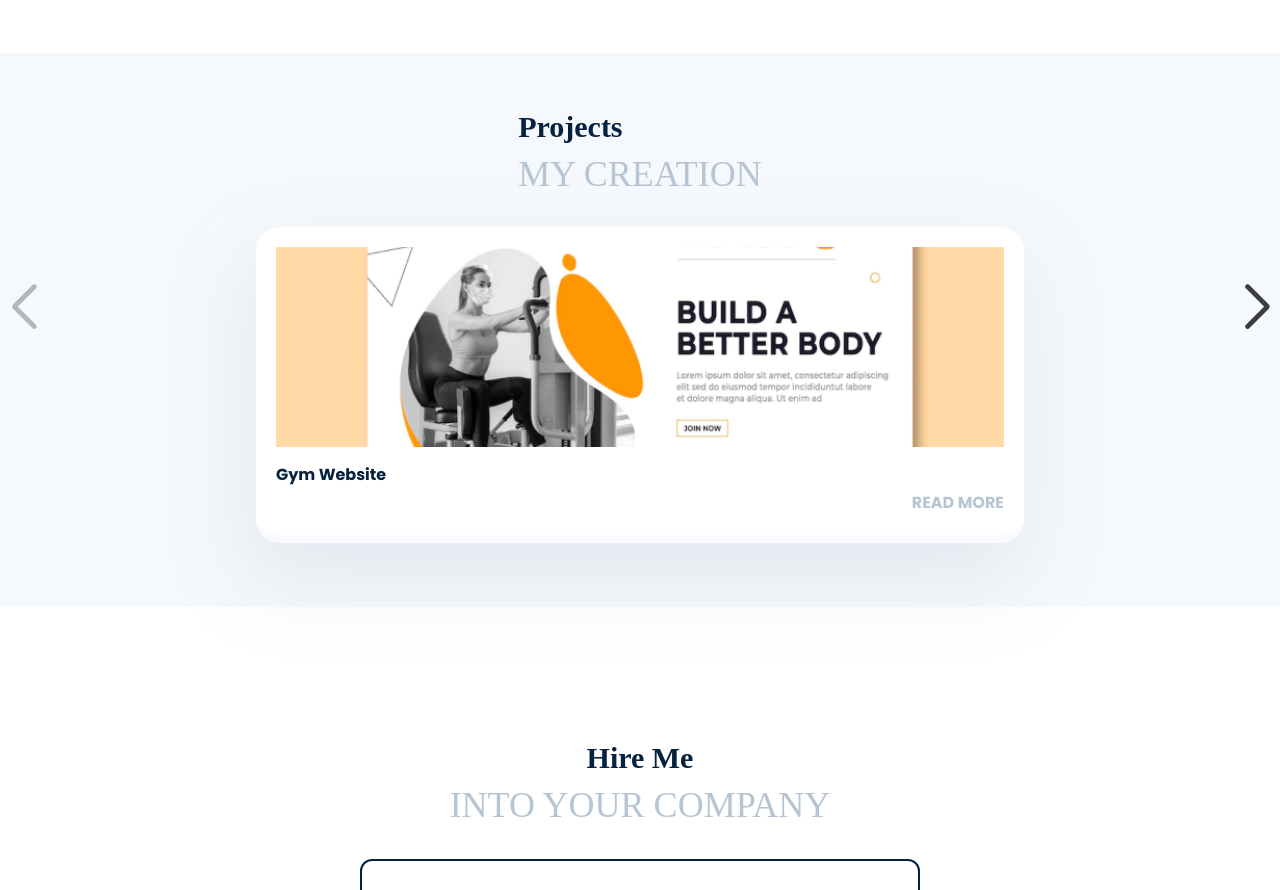
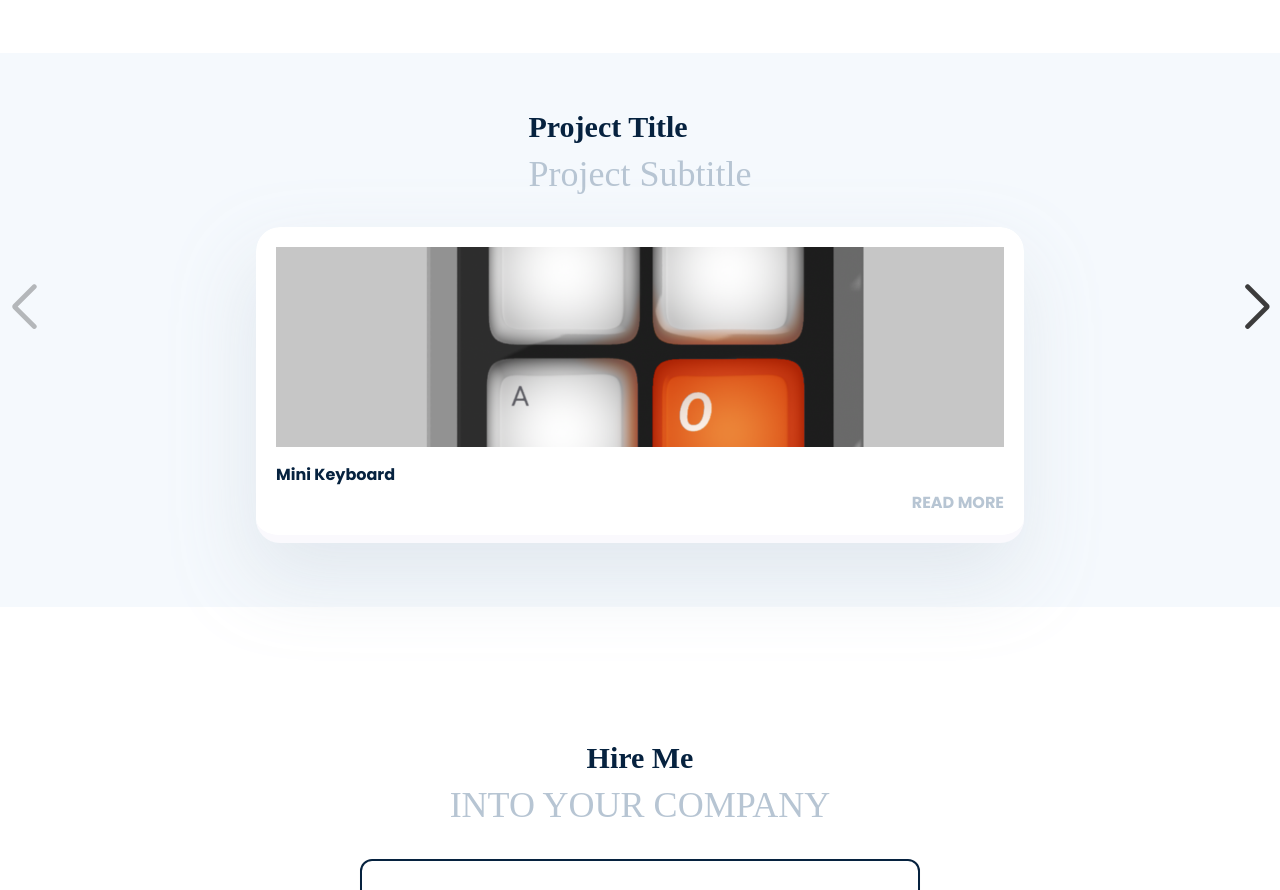
Before and after one commit to Sridhar-C-25/react_portfolio_2, a React (Vite) app: page / in a window 1280 px wide. Shown: the part 1825-2715 px from the top of the page. Built offline with nearby package versions, Linux system fonts and the light colour scheme; a web font is replaced by a local one.

Commit message:
triplize the spine

```diff
--- a/src/components/Projects.jsx
+++ b/src/components/Projects.jsx
@@ -1,17 +1,15 @@
-import { useState } from "react";
-import { content } from "../Content";
-import { Swiper, SwiperSlide } from "swiper/react";
-import "swiper/css";
-import "swiper/css/navigation";
-import { Navigation } from "swiper";
-import Spline from '@splinetool/react-spline'; // Make sure to import the Spline component
+import React, { useState } from 'react';
+import { Swiper, SwiperSlide } from 'swiper/react';
+import 'swiper/css';
+import 'swiper/css/navigation';
+import { Navigation } from 'swiper';
+import Spline from '@splinetool/react-spline';
 
 // Import Swiper styles
 import 'swiper/css/pagination';
 import 'swiper/css/navigation';
 
 const Projects = () => {
-  const { Projects } = content;
   const [selectedProject, setSelectedProject] = useState(null);
 
   const openModal = (projectIndex) => {
@@ -22,25 +20,17 @@ const Projects = () => {
     setSelectedProject(null);
   };
 
-  const projectsWithSpline = [...Projects.project_content];
-  const splineProjectIndex = 1;
-
-  projectsWithSpline[splineProjectIndex] = {
-    title: "Mini Keyboard",
-    image: "src/assets/images/projects/lmao.png",
-    splineScene: "https://prod.spline.design/VaWzQnJylRSKhxe8/scene.splinecode",
-    description: "This is a keyboard model made in the Spline 3D model workshop that is integrated fully into this react website.",
-  };
+  const projectsCount = 3; // Change this to the number of slides you want
 
   return (
     <section className="bg-bg_light_primary" id="projects">
       <div className="md:container px-5 pt-14 h-full flex flex-col justify-center items-center relative">
         <div>
           <h2 className="title" data-aos="fade-down">
-            {Projects.title}
+            Project Title
           </h2>
           <h4 className="subtitle" data-aos="fade-down">
-            {Projects.subtitle}
+            Project Subtitle
           </h4>
           <br />
         </div>
@@ -55,14 +45,18 @@ const Projects = () => {
             modules={[Navigation]}
             className="rounded-3xl pb-16 max-w-[60vw] w-full drop-shadow-primary self-start relative"
           >
-            {projectsWithSpline.map((content, i) => (
+            {[...Array(projectsCount)].map((_, i) => (
               <SwiperSlide
                 key={i}
                 className="bg-white rounded-3xl p-5 border-b-8 border-[#FAF9FD] h-fit relative"
               >
-                <img src={content.image} alt="..." className="w-full h-[200px] object-cover mb-4" />
+                <img
+                  src="src/assets/images/projects/lmao.png"
+                  alt="..."
+                  className="w-full h-[200px] object-cover mb-4"
+                />
                 <div className="flex flex-col gap-1 mt-2">
-                  <h5 className="font-bold font-Poppins">{content.title}</h5>
+                  <h5 className="font-bold font-Poppins">Mini Keyboard</h5>
                   <button
                     className="font-bold text-gray self-end"
                     onClick={() => openModal(i)}
@@ -81,54 +75,61 @@ const Projects = () => {
       {selectedProject !== null && (
         <div
           style={{
-            position: "fixed",
+            position: 'fixed',
             top: 0,
             left: 0,
-            width: "100%",
-            height: "100%",
-            display: "flex",
-            justifyContent: "center",
-            alignItems: "center",
-            backgroundColor: "rgba(0, 0, 0, 0.7)",
+            width: '100%',
+            height: '100%',
+            display: 'flex',
+            justifyContent: 'center',
+            alignItems: 'center',
+            backgroundColor: 'rgba(0, 0, 0, 0.7)',
             zIndex: 1000,
           }}
           onClick={closeModal}
         >
           <div
             style={{
-              backgroundColor: "white",
-              display: "flex",
-              flexDirection: "column",
-              alignItems: "center",
-              position: "relative",
-              width: "80%",
-              height: "80%",
-              padding: "20px",
+              backgroundColor: 'white',
+              display: 'flex',
+              flexDirection: 'column',
+              alignItems: 'center',
+              position: 'relative',
+              width: '80%',
+              height: '80%',
+              padding: '20px',
             }}
             onClick={(e) => e.stopPropagation()}
           >
-            <h2>{projectsWithSpline[selectedProject].title}</h2>
-            <p>{/* Add content specific to the selected project */}</p>
-            {projectsWithSpline[selectedProject].splineScene && (
-              <div style={{ width: "100%", height: "100%" }}>
-                <Spline scene={projectsWithSpline[selectedProject].splineScene} className="w-full h-full" />
-              </div>
-            )}
+            <h2>Mini Keyboard</h2>
+            <p>
+              This is a keyboard model made in the Spline 3D model workshop that is integrated fully
+              into this react website.
+            </p>
+            <div style={{ width: '100%', height: '100%' }}>
+              <Spline
+                scene="https://prod.spline.design/VaWzQnJylRSKhxe8/scene.splinecode"
+                className="w-full h-full"
+              />
+            </div>
             <div className="absolute bottom-0 right-0 p-4">
-              <p>{projectsWithSpline[selectedProject].description}</p>
+              <p>
+                This is a keyboard model made in the Spline 3D model workshop that is integrated
+                fully into this react website.
+              </p>
             </div>
             <button
               onClick={closeModal}
               style={{
-                position: "absolute",
-                top: "20px",
-                right: "20px",
-                backgroundColor: "transparent",
-                border: "none",
-                cursor: "pointer",
+                position: 'absolute',
+                top: '20px',
+                right: '20px',
+                backgroundColor: 'transparent',
+                border: 'none',
+                cursor: 'pointer',
               }}
             >
-              <span style={{ fontSize: "24px", fontWeight: "bold" }}>X</span>
+              <span style={{ fontSize: '24px', fontWeight: 'bold' }}>X</span>
             </button>
           </div>
         </div>
```
